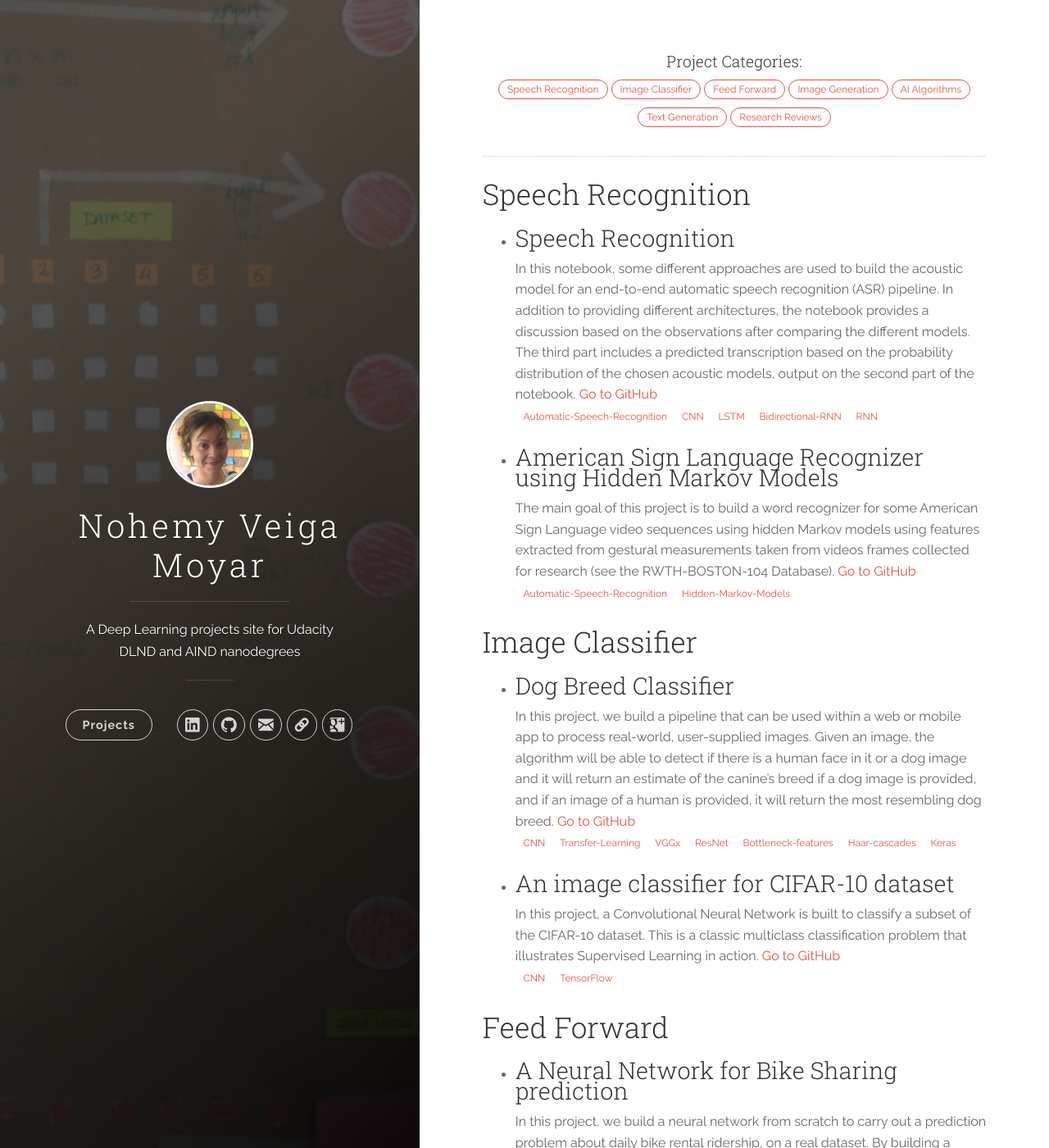
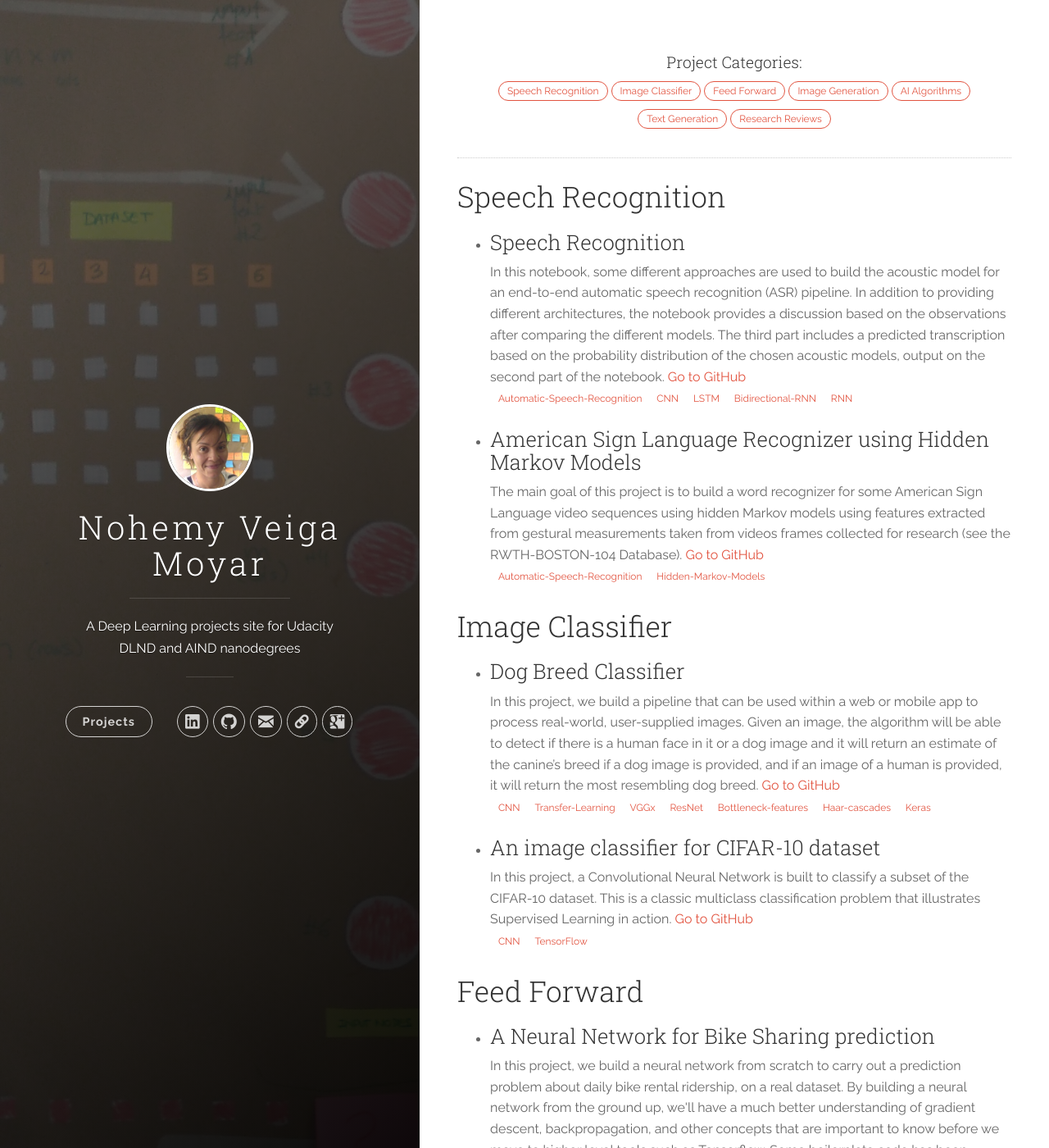
Before and after one commit to nvmoyar/nvmoyar.github.io, a Jekyll site: the page built from index.html, in a window 1280 px wide and 1400 px high. Shown: the whole window at 82% size. Built offline with Jekyll 4.4.1, drawn with Linux system fonts in a browser that asks for light colours; the list of posts is cut into pages by our own code.

Commit message:
style: Change margins and Hx sizes

```diff
--- a/css/main.scss
+++ b/css/main.scss
@@ -5,6 +5,11 @@
 @import "monokai";
 
 /* Modifications */
+
+.content-wrapper__inner{
+  margin: 0 6%;
+  padding: 50px 0;
+}
 
 pre.highlight,
 .highlight pre {
@@ -25,6 +30,12 @@ pre.highlight code,
 .pagination__page-number {
   display: inline-block;
   padding: 10px;
+}
+
+.categories{
+  border-bottom: #CCC 1px dotted;
+  padding-bottom: 30px;
+  text-align: center;
 }
 
 .categories a,
@@ -66,8 +77,10 @@ pre.highlight code,
   box-shadow: 7px 7px 12px -6px rgba(56,55,56,0.82);
 }
 
-.categories{
-  border-bottom: #CCC 1px dotted;
-  padding-bottom: 30px;
-  text-align: center;
+h1, h2, h3, h4, h5, h5{
+  line-height: 1.1em;
 }
+
+h3{
+  font-size: 1.6em;
+}
```
